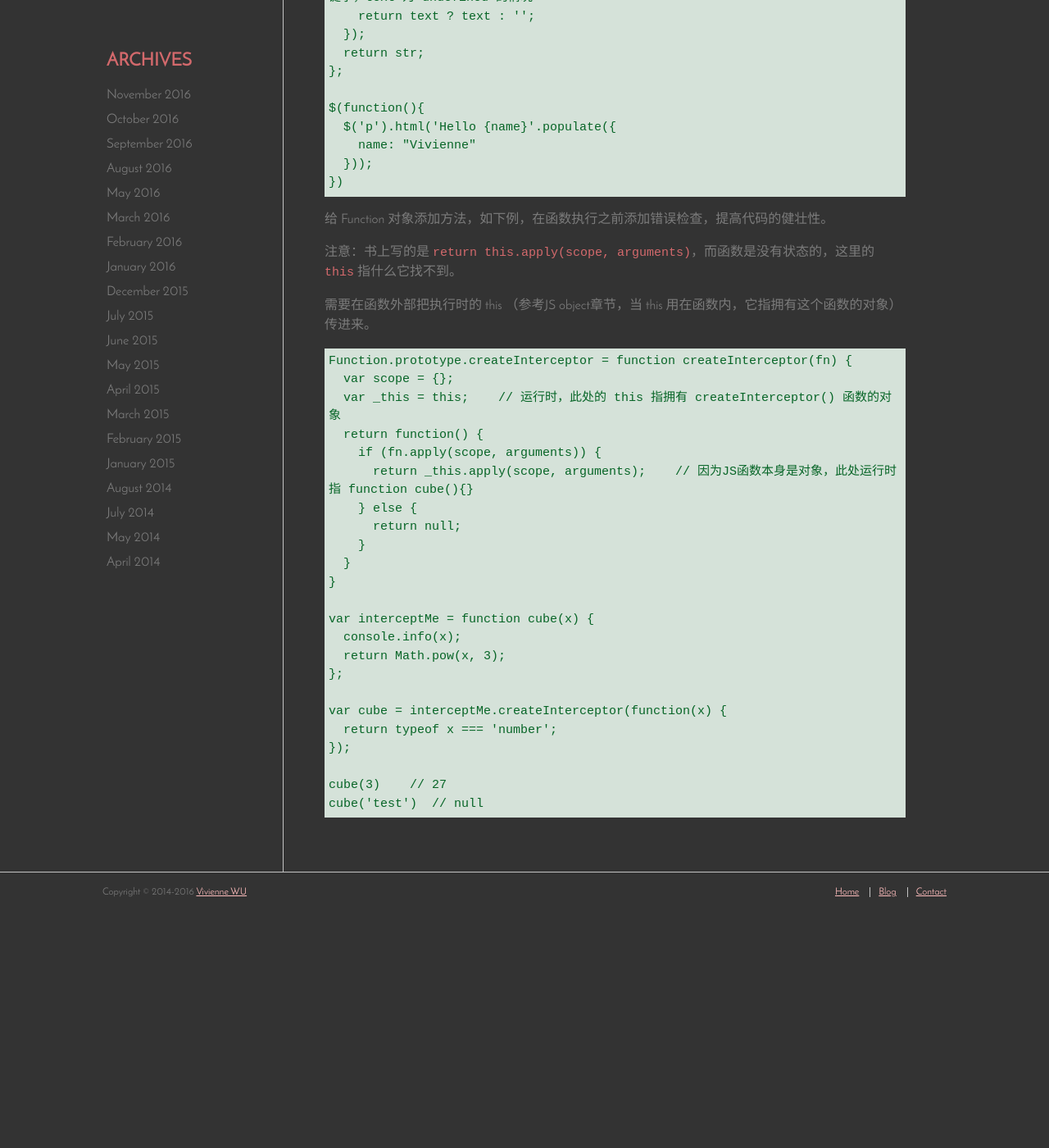
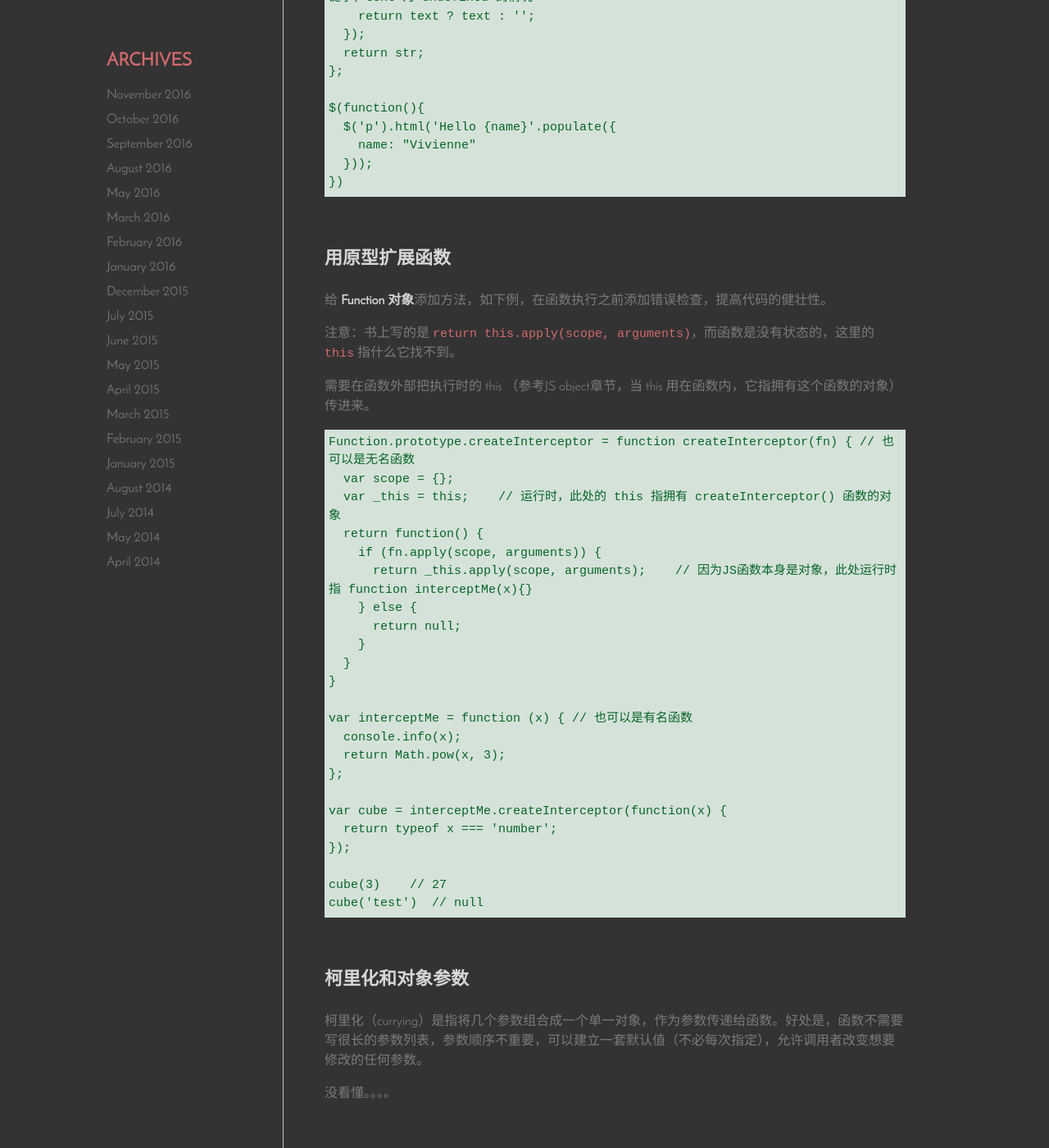
Before and after one commit to Vivi-wu/dive-into-web, a Jekyll site: the page built from _posts/2016-10-27-H5-develop-handbook.markdown, in a window 1280 px wide and 1400 px high, scrolled down 2341 px. Shown: the whole window at 82% size. Built offline with Jekyll 4.4.1, drawn with Linux system fonts in a browser that asks for light colours; nearby versions of some CDN libraries; before the commit the page ends 3453 px from its top, so only the background shows below that; some of the changed text lies outside the part shown.

Commit message:
update HTML5 开发指南 post

```diff
--- a/_posts/2016-10-27-H5-develop-handbook.markdown
+++ b/_posts/2016-10-27-H5-develop-handbook.markdown
@@ -88,25 +88,27 @@ JS 函数默认不返回值，除非使用 `return` 语句。无返回语句时
       }));
     })
 
-给 Function 对象添加方法，如下例，在函数执行之前添加错误检查，提高代码的健壮性。
+### 用原型扩展函数
+
+给 **Function 对象**添加方法，如下例，在函数执行之前添加错误检查，提高代码的健壮性。
 
 注意：书上写的是 `return this.apply(scope, arguments)`，而函数是没有状态的，这里的 `this` 指什么它找不到。
 
 需要在函数外部把执行时的 this （参考JS object章节，当 this 用在函数内，它指拥有这个函数的对象）传进来。
 
-    Function.prototype.createInterceptor = function createInterceptor(fn) {
+    Function.prototype.createInterceptor = function createInterceptor(fn) { // 也可以是无名函数
       var scope = {};
       var _this = this;    // 运行时，此处的 this 指拥有 createInterceptor() 函数的对象
       return function() {
         if (fn.apply(scope, arguments)) {
-          return _this.apply(scope, arguments);    // 因为JS函数本身是对象，此处运行时指 function cube(){}
+          return _this.apply(scope, arguments);    // 因为JS函数本身是对象，此处运行时指 function interceptMe(x){}
         } else {
           return null;
         }
       }
     }
 
-    var interceptMe = function cube(x) {
+    var interceptMe = function (x) { // 也可以是有名函数
       console.info(x);
       return Math.pow(x, 3);
     };
@@ -117,3 +119,45 @@ JS 函数默认不返回值，除非使用 `return` 语句。无返回语句时
 
     cube(3)    // 27
     cube('test')  // null
+
+### 柯里化和对象参数
+
+柯里化（currying）是指将几个参数组合成一个单一对象，作为参数传递给函数。好处是，函数不需要写很长的参数列表，参数顺序不重要，可以建立一套默认值（不必每次指定），允许调用者改变想要修改的任何参数。
+
+没看懂。。。。
+
+### 数组迭代操作
+
+例2-18 和例2-19 比较 `for` 循环和数组的 `forEach()` 方法在给数组中每个元素绑定事件的区别。
+
+这里提一下如何把 jQuery 选择器得到的 jQuery 对象组成的列表（typeof 这个列表得到类型是 object，用 Array.isArray() 检查，结果是 false，但它可以用 for 循环语句遍历）转换成 JS array：借助 jQuery 的 `toArray()` 方法，return the DOM Elements as an Array。
+
+    // HTML
+    <ul id="unorderList">
+      <li>1</li>
+      <li>2</li>
+      <li>3</li>
+      <li>4</li>
+    </ul>
+    // JavaScript
+    var $li = $('#unorderList li')
+    $li.toArray().forEach(function(element){
+      $(element).bind('click', function(){
+        console.info(element);
+      });
+    });
+
+## 测试 JavaScript 应用
+
+单元测试，一次测试一个功能。遵循的准则是，对任何特定的函数、方法或接口，如果给定的输入是 x 那么程序应该执行的功能就是 y。每个单元测试理论上只测试一个方法或一小块代码。
+
+集成测试，用于确保整个系统按照之前设计的方案运行良好。比如模拟浏览器中用户点击了一个按钮，然后数据库里的记录是否被更新，从而验证整个系统是否可以协同工作。
+
+JavaScript 中的测试步骤：
+
+1. 设置所需的测试套件
+2. 运行要测试的方法
+3. 等待一个 Ajax 调用完成
+4. 为动作的结果检查 DOM
+
+可用的测试库或工具有：QUnit、Selenium. 作者花了大量篇幅写如何使用 Selenium 测试，真的不是夹杂私货??
```
Also changed, not shown: _posts/2015-05-06-JavaScript-Arrays.markdown (+8 -5 lines).
